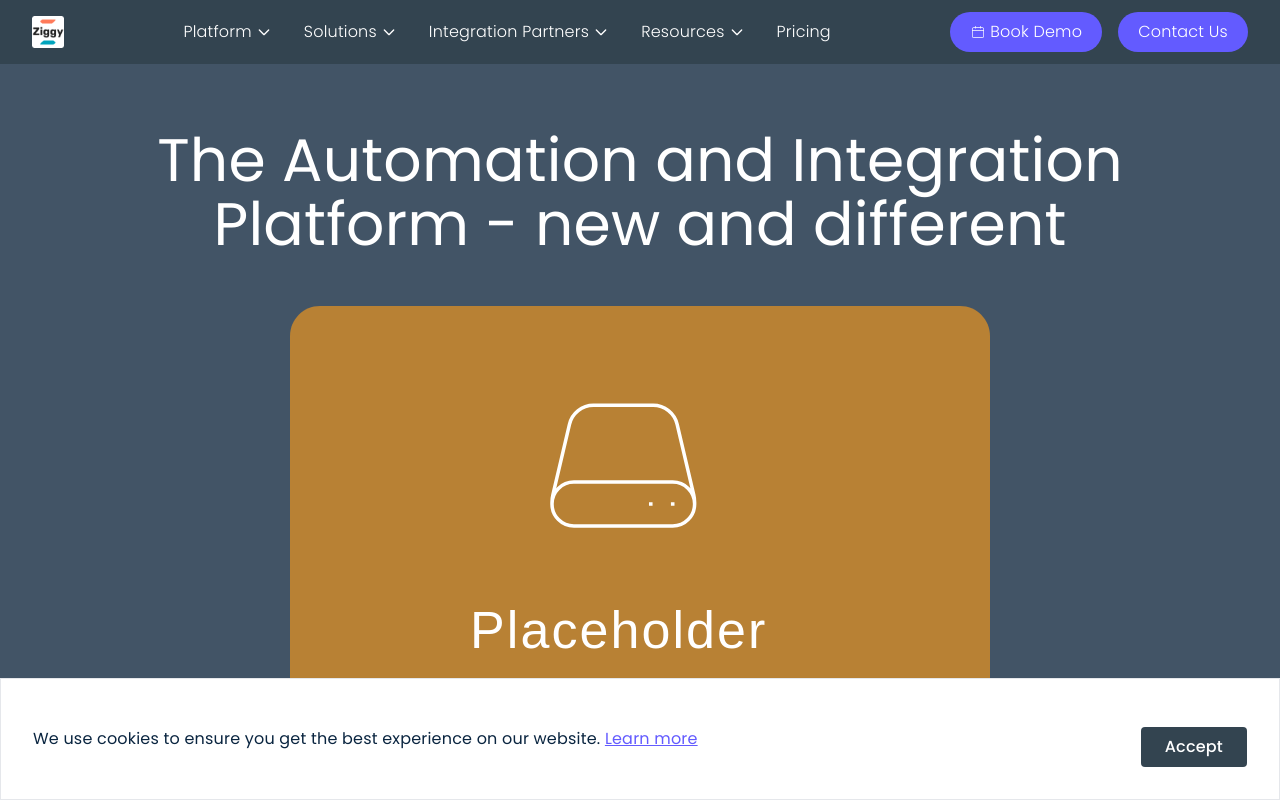
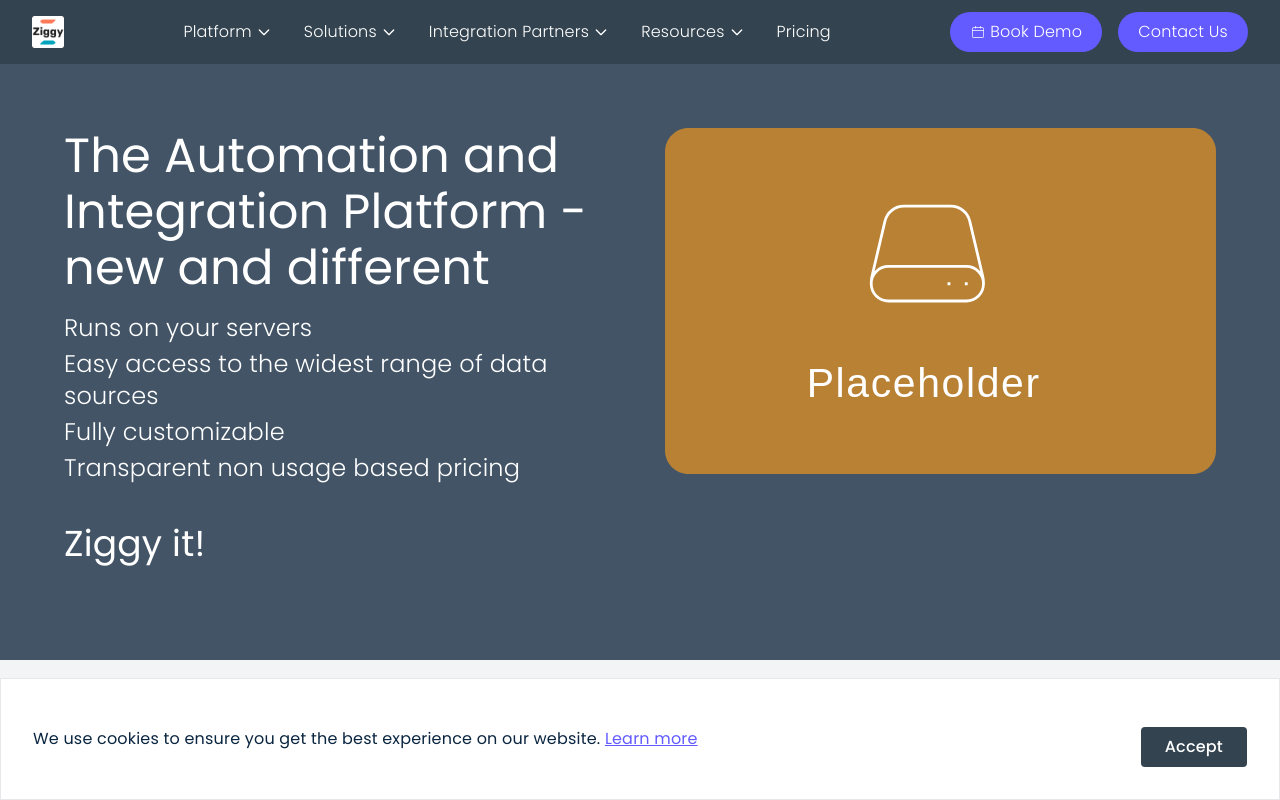
Before and after one commit to fmay/ziggy-site-new, a Next.js app: page / in a window 1280 px wide. Shown: the top 800 px of the page. Built offline with nearby package versions, Linux system fonts and the light colour scheme.

Commit message:
home alter

```diff
--- a/src/app/(home)/Hero.tsx
+++ b/src/app/(home)/Hero.tsx
@@ -8,23 +8,34 @@ const Hero = () => (
     <div className={styles.overlay} />
 
     <div className={styles.container}>
-      {/* Main Heading */}
-      <h1 className={styles.heading}>
-        The Automation and Integration Platform - new and different
-      </h1>
+      {/*Left Col*/}
+      <div className={styles.col1}>
+        {/* Main Heading */}
+        <h1 className={styles.heading}>
+          The Automation and Integration Platform - new and different
+        </h1>
 
-      {/*Home Scene*/}
-      <div className="object-contain object-top mx-auto">
-        <Image src="/placeholder.svg" alt="" width={700} height={400} />
-        {/*<HomeScene bgColor=""/>*/}
+        {/*Subheading*/}
+        <div className={styles.subheading}>
+          {/*<p className={styles.subheading}>*/}
+          {/*  Runs on your servers. Easy access to the widest range of data sources. Fully*/}
+          {/*  customizable. Transparent non usage based pricing.*/}
+          {/*</p>*/}
+          <ul>
+            <li>Runs on your servers</li>
+            <li>Easy access to the widest range of data sources</li>
+            <li>Fully customizable</li>
+            <li>Transparent non usage based pricing</li>
+          </ul>
+        </div>
+        <p className={styles.signoff}>Ziggy it!</p>
       </div>
 
-      {/*Subheading*/}
-      <div className={styles.subheading}>
-        <p className={styles.subheading}>
-          Runs on your servers. Easy access to the widest range of data sources. Fully
-          customizable. Transparent non usage based pricing.
-        </p>
+      {/*Hero Image*/}
+      <div className={styles.col2}>
+        <div className={styles.heroImage}>
+          <Image src="/placeholder.svg" alt="" width={700} height={400} />
+        </div>
       </div>
     </div>
   </section>
--- a/src/app/(home)/hero.module.scss
+++ b/src/app/(home)/hero.module.scss
@@ -3,18 +3,38 @@
 }
 
 .container {
-  @apply flex flex-col gap-[50px]
+  @apply flex flex-row gap-[50px]
   px-[5%] py-20 mx-auto
-  text-center bg-dark-gray text-white;
+   bg-dark-gray text-white;
+}
+
+.col1, .col2 {
+  @apply w-1/2;
 }
 
 .heading {
-  @apply text-5xl max-w-[1200px] mb-[0px] mx-auto sm:text-4xl lg:text-6xl font-normal text-white;
-  line-height: 4rem;
+  @apply flex justify-start max-w-[1200px]
+  mb-[0px] mx-auto
+  sm:text-4xl lg:text-5xl font-normal text-white text-start;
+  line-height: 3.5rem;
 }
 
 .subheading {
-  @apply mx-auto text-3xl max-w-[800px]  font-extralight;
+  @apply mx-auto text-2xl max-w-[800px] font-extralight;
+  ul {
+    @apply list-none text-left mt-4;
+    li {
+      @apply font-extralight mb-1;
+    }
+  }
+}
+
+.signoff {
+  @apply mt-10 text-4xl text-left;
+}
+
+.heroImage {
+  @apply object-contain mx-auto flex items-center;
 }
 
 .subheadingImage {
--- a/src/app/(product)/extend/page.tsx
+++ b/src/app/(product)/extend/page.tsx
@@ -6,15 +6,13 @@ import QuickBookDemo from '@/app/(forms)/demo/QuickBookDemo'
 import CustomizationStack from '@/app/(product)/extend/CustomizationStack'
 import HubspotBlockCollection from '@/components/content/hubspot/HubspotBlockCollection'
 import CollectionsExtendIntro from '@/app/(product)/extend/CollectionsExtendIntro'
+import { Section } from '@/app/page'
 
 export default function Extend() {
-  return (
-    <PageLayout
-      title="Extend Ziggy with plugins"
-      style="feature"
-      description="Extend Ziggy by building your own custom blocks that can connect your platform with any others."
-      image="/placeholder.svg">
-      <PageSection bgColor="bg-gray">
+  const sections: Section[] = [
+    {
+      bgColor: 'bg-gray',
+      children: (
         <Intro
           title="Become an Integration Partner"
           description={
@@ -37,20 +35,47 @@ export default function Extend() {
           image="/placeholder.svg"
           imageScale={0.5}
         />
-      </PageSection>
+      ),
+    },
+    {
+      bgColor: 'bg-gray-50',
+      children: <CustomizationStack />,
+    },
+    {
+      id: 'hubspot',
+      bgColor: '',
+      children: (
+        <>
+          <CollectionsExtendIntro />
+          <HubspotBlockCollection />
+        </>
+      ),
+    },
+    {
+      bgColor: 'bg-gray-800',
+      children: <QuickBookDemo background="dark" />,
+    },
+  ]
 
-      <PageSection bgColor="bg-gray-50">
-        <CustomizationStack />
-      </PageSection>
+  return (
+    <PageLayout
+      title="Extend Ziggy with plugins"
+      style="feature"
+      description="Extend Ziggy by building your own custom blocks that can connect your platform with any others."
+      image="/placeholder.svg">
 
-      <PageSection bgColor="" id="hubspot">
-        <CollectionsExtendIntro />
-        <HubspotBlockCollection />
-      </PageSection>
+      {sections.map((section, index) => (
+        <PageSection
+          key={index}
+          id={section.id}
+          bgColor={section.bgColor}
+          waveToColor={sections[index + 1]?.bgColor}
+          waveInvert={section.waveInvert}
+        >
+          {section.children}
+        </PageSection>
+      ))}
 
-      <PageSection bgColor="bg-gray-800">
-        <QuickBookDemo background="dark" />
-      </PageSection>
     </PageLayout>
   )
 }
--- a/src/app/(product)/flows/page.tsx
+++ b/src/app/(product)/flows/page.tsx
@@ -7,16 +7,13 @@ import PageSection from '@/components/ui/page-wrappers/PageSection'
 import CTA from '@/components/ui/cta/CTA'
 import Intro from '@/components/ui/intro/Intro'
 import QuickBookDemo from '@/app/(forms)/demo/QuickBookDemo'
+import { Section } from '@/app/page'
 
 export default function Products() {
-  return (
-    <PageLayout
-      title="Ziggy Flows"
-      style="feature"
-      description="Build simple or highly complex data pipelines using Ziggy Blocks and run them at any scale."
-      video="https://nxucrsk2vrk61vtm.public.blob.vercel-storage.com/website-videos/flow-animated.mov"
-      image="/placeholder.svg">
-      <PageSection bgColor="bg-gray">
+  const sections: Section[] = [
+    {
+      bgColor: 'bg-gray',
+      children: (
         <Intro
           title="Ziggy Flows"
           description={
@@ -32,24 +29,53 @@ export default function Products() {
           image="/placeholder.svg"
           imageScale={0.5}
         />
-      </PageSection>
+      ),
+    },
+    {
+      bgColor: 'bg-gray-50',
+      children: <FlowFeatures />,
+    },
+    {
+      id: 'hubspot',
+      bgColor: '',
+      children: (
+        <>
+          <BlockCollections />
+          <HubspotBlockCollection />
+        </>
+      ),
+    },
+    {
+      id: 'javascript',
+      bgColor: 'bg-gray-50',
+      children: <JavascriptFeatures />,
+    },
+    {
+      bgColor: 'bg-gray-300',
+      children: <QuickBookDemo />,
+    },
+  ]
 
-      <PageSection bgColor="bg-gray-50">
-        <FlowFeatures />
-      </PageSection>
+  return (
+    <PageLayout
+      title="Ziggy Flows"
+      style="feature"
+      description="Build simple or highly complex data pipelines using Ziggy Blocks and run them at any scale."
+      video="https://nxucrsk2vrk61vtm.public.blob.vercel-storage.com/website-videos/flow-animated.mov"
+      image="/placeholder.svg">
 
-      <PageSection id="hubspot" bgColor="">
-        <BlockCollections />
-        <HubspotBlockCollection />
-      </PageSection>
+      {sections.map((section, index) => (
+        <PageSection
+          key={index}
+          id={section.id}
+          bgColor={section.bgColor}
+          waveToColor={sections[index + 1]?.bgColor}
+          waveInvert={section.waveInvert}
+        >
+          {section.children}
+        </PageSection>
+      ))}
 
-      <PageSection id="javascript" bgColor="bg-gray-50">
-        <JavascriptFeatures />
-      </PageSection>
-
-      <PageSection id="javascript" bgColor="bg-gray-300">
-        <QuickBookDemo />
-      </PageSection>
     </PageLayout>
   )
 }
```
